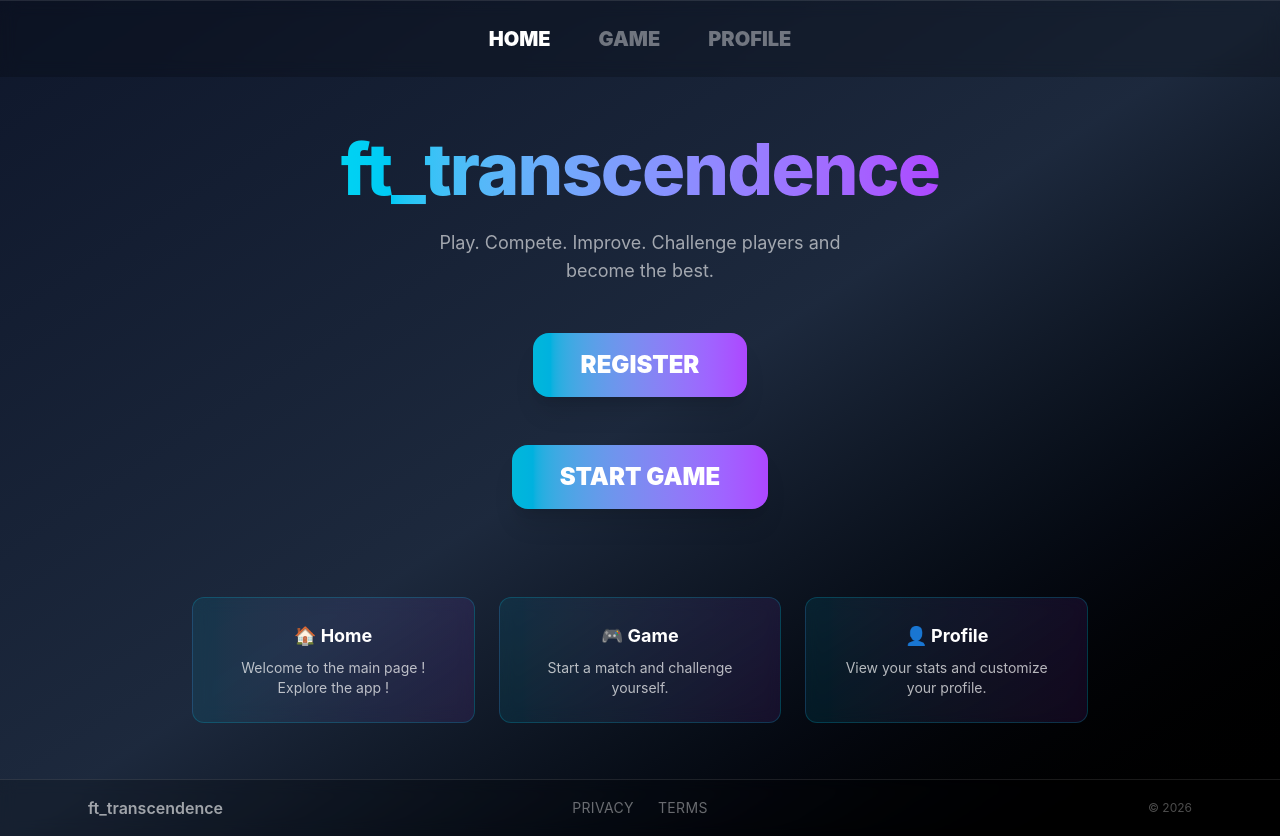
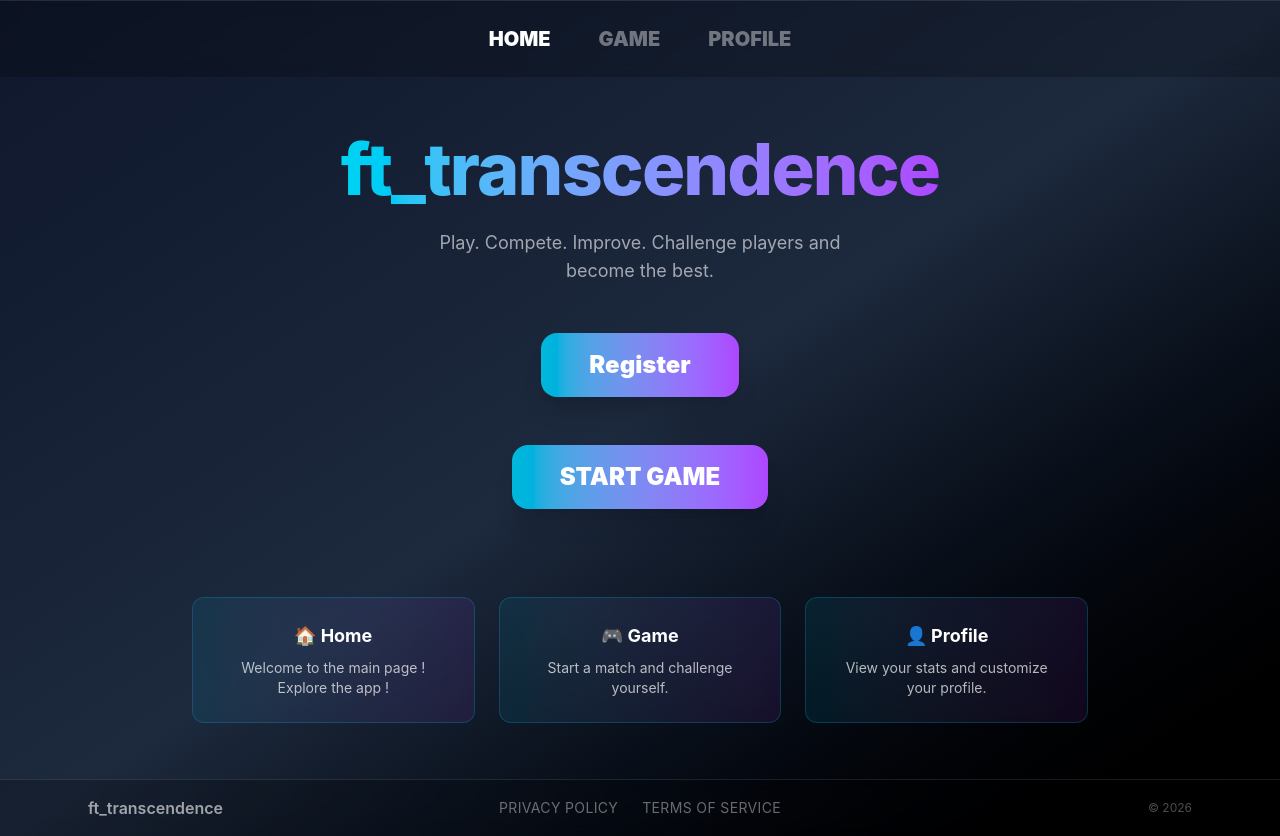
Before and after one commit to team-Segfault-Society-42/Ft_transcendence, a React app in the folder frontend/: page / in a window 1280 px wide. Built offline with nearby package versions, Linux system fonts and the light colour scheme; the HTML template or start-up script is replaced by a standard one.

Commit message:
i18n: setup translations and integrate into Home and Footer

```diff
--- a/frontend/src/components/layout/Footer.tsx
+++ b/frontend/src/components/layout/Footer.tsx
@@ -1,13 +1,16 @@
 import { NavLink } from 'react-router-dom';
+import { useTranslation } from "react-i18next"
 
 export default function Footer() {
+    const { t } = useTranslation()
+
     return (
         <footer className="w-full border-t border-white/10 bg-black/20 backdrop-blur text-white/40">
 
             <div className="relative max-w-6xl mx-auto px-6 py-4 flex items-center">
 
                 <div className="text-white/60 font-semibold">
-                    ft_transcendence
+                    {t("footer.projectname")}
                 </div>
 
                 <nav className="absolute left-1/2 -translate-x-1/2 flex gap-6 uppercase tracking-wide text-sm">
@@ -19,7 +22,7 @@ export default function Footer() {
                                 ? "text-white"
                                 : "hover:text-white transition-colors"
                         }>
-                        Privacy
+                        {t("footer.privacy")}
                     </NavLink>
 
                     <NavLink
@@ -29,7 +32,7 @@ export default function Footer() {
                                 ? "text-white"
                                 : "hover:text-white transition-colors"
                         }>
-                        Terms
+                        {t("footer.terms")}
                     </NavLink>
 
                 </nav>
--- a/frontend/src/components/layout/Header.tsx
+++ b/frontend/src/components/layout/Header.tsx
@@ -1,6 +1,9 @@
 import { NavLink } from 'react-router-dom';
+import { useTranslation } from "react-i18next"
 
 export default function Header() {
+    const { t } = useTranslation()
+
     return (
         <header className="w-full text-center py-6 text-white/20 border-t border-white/10 bg-black/20 backdrop-blur">
 
@@ -14,7 +17,7 @@ export default function Header() {
                             : "text-white/40 hover:text-white transition-colors"
                     }
                 >
-                    Home
+                    {t("header.home")}
                 </NavLink>
 
                 <NavLink
@@ -25,7 +28,7 @@ export default function Header() {
                             : "text-white/40 hover:text-white transition-colors"
                     }
                 >
-                    Game
+                    {t("header.game")}
                 </NavLink>
 
                 <NavLink
@@ -36,7 +39,7 @@ export default function Header() {
                             : "text-white/40 hover:text-white transition-colors"
                     }
                 >
-                    Profile
+                    {t("header.profile")}
                 </NavLink>
 
             </nav>
--- a/frontend/src/i18n/en.json
+++ b/frontend/src/i18n/en.json
@@ -1,5 +1,76 @@
 {
     "welcome": "Welcome",
     "play": "Play",
-    "signup": "Sign up"
+    "signup": "Sign up",
+
+    "title": "ft_transcendence",
+    "home": {
+        "hero":{
+            "texte": "Play. Compete. Improve. Challenge players and become the best."
+        },
+        "buttons":{
+            "register": "Register",
+            "start": "START GAME"
+        },
+        "cards":{
+            "home":{
+                "title": "🏠 Home",
+                "description": "Welcome to the main page ! Explore the app !"
+            },
+            "game":{
+                "title": "🎮 Game",
+                "description": "Start a match and challenge yourself."
+            },
+            "profile":{
+                "title": "👤 Profile",
+                "description": "View your stats and customize your profile."
+            }
+        }
+    },
+
+    "privacy": {
+        "title": "Privacy Policy",
+        "intro": "This application collects and processes user data in order to provide its services.",
+        "data":{
+            "title": "Data collected",
+            "items": ["Username", "Game statistics", "Profile information"]
+        },
+        "usage":{
+            "title": "Usage",
+            "content": "Data is used only for application functionality and is not shared with third parties."
+        },
+        "security":{
+            "title": "Security",
+            "content": "We take appropriate measures to protect user data."
+        }
+    },
+
+    "terms": {
+        "title": "Terms of service",
+        "intro": "By using this application, you agree to the following terms.",
+        "usage":{
+            "title": "Usage",
+            "content": "Users must use the application respectfully and not attempt to exploit it."
+        },
+        "account": {
+            "title": "Accounts",
+            "content": "Users are responsible for their accounts and activity."
+        },
+        "limitation": {
+            "title": "Limitation",
+            "content": "The application is provided \"as is\" without guarantees."
+        }
+    },
+
+    "header": {
+        "home": "Home",
+        "game": "Game",
+        "profile": "Profile"
+    },
+
+    "footer": {
+        "projectname": "ft_transcendence",
+        "privacy": "Privacy Policy",
+        "terms": "Terms of Service"
+    }
 }
--- a/frontend/src/pages/Home.tsx
+++ b/frontend/src/pages/Home.tsx
@@ -13,12 +13,11 @@ export default function Home() {
 			<div className="space-y-6">
 
 				<h1 className="text-5xl md:text-7xl font-extrabold tracking-tight bg-linear-to-r from-cyan-400 to-purple-500 bg-clip-text text-transparent">
-					ft_transcendence
+					{t("title")}
 				</h1>
 
 				<p className="text-white/60 max-w-md mx-auto text-lg">
-					Play. Compete. Improve.
-					Challenge players and become the best.
+					{t("home.hero.texte")}
 				</p>
 
 			</div>
@@ -28,7 +27,7 @@ export default function Home() {
 				onClick={() => setShowSignup(true)}
 				className="bg-linear-to-r from-cyan-500 to-purple-500 px-12 py-4 rounded-2xl font-black text-2xl shadow-xl transition-all hover:scale-110 active:scale-95"
 			>
-				REGISTER
+				{t("home.buttons.register")}
 			</button>
 
 			{/* START GAME */}
@@ -36,7 +35,7 @@ export default function Home() {
 				to="/game"
 				className="bg-linear-to-r from-cyan-500 to-purple-500 px-12 py-4 rounded-2xl font-black text-2xl shadow-xl transition-all hover:scale-110 active:scale-95"
 			>
-				START GAME
+				{t("home.buttons.start")}
 			</Link>
 
 			{/* MODAL */}
@@ -48,18 +47,18 @@ export default function Home() {
 			<div className="grid grid-cols-1 md:grid-cols-3 gap-6 mt-10 w-full">
 
 				<Link to="/" className="bg-linear-to-r from-cyan-500/10 to-purple-500/10 border border-cyan-400/20 rounded-xl p-6 backdrop-blur hover:scale-105 transition group">
-					<h3 className="font-bold text-lg mb-2 group-hover:text-cyan-300 transition">🏠 Home</h3>
-					<p className="text-white/70 text-sm">Welcome to the main page ! Explore the app !</p>
+					<h3 className="font-bold text-lg mb-2 group-hover:text-cyan-300 transition">{t("home.cards.home.title")}</h3>
+					<p className="text-white/70 text-sm">{t("home.cards.home.description")}</p>
 				</Link>
 
 				<Link to="/game" className="bg-linear-to-r from-cyan-500/10 to-purple-500/10 border border-cyan-400/20 rounded-xl p-6 backdrop-blur hover:scale-105 transition group">
-					<h3 className="font-bold text-lg mb-2 group-hover:text-cyan-300 transition">🎮 Game</h3>
-					<p className="text-white/70 text-sm">Start a match and challenge yourself.</p>
+					<h3 className="font-bold text-lg mb-2 group-hover:text-cyan-300 transition">{t("home.cards.game.title")}</h3>
+					<p className="text-white/70 text-sm">{t("home.cards.game.description")}</p>
 				</Link>
 
 				<Link to="/profile" className="bg-linear-to-r from-cyan-500/10 to-purple-500/10 border border-cyan-400/20 rounded-xl p-6 backdrop-blur hover:scale-105 transition group">
-					<h3 className="font-bold text-lg mb-2 group-hover:text-cyan-300 transition">👤 Profile</h3>
-					<p className="text-white/70 text-sm">View your stats and customize your profile.</p>
+					<h3 className="font-bold text-lg mb-2 group-hover:text-cyan-300 transition">{t("home.cards.profile.title")}</h3>
+					<p className="text-white/70 text-sm">{t("home.cards.profile.description")}</p>
 				</Link>
 
 			</div>
--- a/frontend/src/pages/Privacy.tsx
+++ b/frontend/src/pages/Privacy.tsx
@@ -1,28 +1,46 @@
+import { useTranslation } from "react-i18next"
+
 export default function Privacy() {
+    const { t } = useTranslation()
+
     return (
         <div className="max-w-3xl mx-auto text-white p-6">
-            <h1 className="text-3xl font-bold mb-4">Privacy Policy</h1>
+
+            <h1 className="text-3xl font-bold mb-4">
+                {t("privacy.title")}
+            </h1>
 
             <p className="mb-4">
-                This application collects and processes user data in order to provide its services.
+                {t("privacy.intro")}
             </p>
 
-            <h2 className="text-xl font-semibold mt-4">Data collected</h2>
+            <h2 className="text-xl font-semibold mt-4">
+                {t("privacy.data.title")}
+            </h2>
+
             <ul className="list-disc ml-6">
-                <li>Username</li>
-                <li>Game statistics</li>
-                <li>Profile information</li>
+                {(t("privacy.data.items", { returnObjects: true }) as string[]).map((item, i) => (
+                <li key={i}>
+                    {item}
+                </li>))}
             </ul>
 
-            <h2 className="text-xl font-semibold mt-4">Usage</h2>
+            <h2 className="text-xl font-semibold mt-4">
+                {t("privacy.usage.title")}
+            </h2>
+
             <p>
-                Data is used only for application functionality and is not shared with third parties.
+                {t("privacy.usage.content")}
             </p>
 
-            <h2 className="text-xl font-semibold mt-4">Security</h2>
+            <h2 className="text-xl font-semibold mt-4">
+                {t("privacy.security.title")}
+            </h2>
+
             <p>
-                We take appropriate measures to protect user data.
+                {t("privacy.security.content")}
             </p>
+
         </div>
     )
 }
--- a/frontend/src/pages/Terms.tsx
+++ b/frontend/src/pages/Terms.tsx
@@ -1,25 +1,41 @@
+import { useTranslation } from "react-i18next"
+
 export default function Terms() {
+    const { t } = useTranslation()
+
     return (
         <div className="max-w-3xl mx-auto text-white p-6">
-            <h1 className="text-3xl font-bold mb-4">Terms of Service</h1>
+
+            <h1 className="text-3xl font-bold mb-4">
+                {t("terms.title")}
+            </h1>
 
             <p className="mb-4">
-                By using this application, you agree to the following terms.
+                {t("terms.intro")}
             </p>
 
-            <h2 className="text-xl font-semibold mt-4">Usage</h2>
+            <h2 className="text-xl font-semibold mt-4">
+                {t("terms.usage.title")}
+            </h2>
+
             <p>
-                Users must use the application respectfully and not attempt to exploit it.
+                {t("terms.usage.content")}
             </p>
 
-            <h2 className="text-xl font-semibold mt-4">Accounts</h2>
+            <h2 className="text-xl font-semibold mt-4">
+                {t("terms.account.title")}
+            </h2>
+
             <p>
-                Users are responsible for their accounts and activity.
+                {t("terms.account.content")}
             </p>
 
-            <h2 className="text-xl font-semibold mt-4">Limitation</h2>
+            <h2 className="text-xl font-semibold mt-4">
+                {t("terms.limitation.title")}
+            </h2>
+
             <p>
-                The application is provided "as is" without guarantees.
+                {t("terms.limitation.content")}
             </p>
         </div>
     )
```
